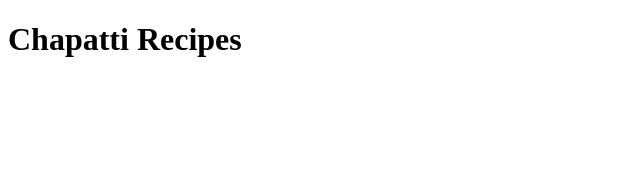
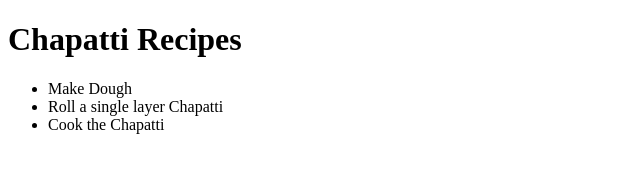
Before and after one commit to skjeeth1/odin-recipes, a plain HTML site: page recipes/chapatti.html in a window 1280 px wide. Shown: the whole page, without its empty margins (0-640 px from the left). Drawn offline with Linux system fonts and the light colour scheme.

Commit message:
Added chapatti recipe and linked to index file

```diff
--- a/recipes/chapatti.html
+++ b/recipes/chapatti.html
@@ -9,5 +9,12 @@
     <h1>
         Chapatti Recipes
     </h1>
+    <p>
+        <ul>
+            <li> Make Dough</li>
+            <li>Roll a single layer Chapatti</li>
+            <li>Cook the Chapatti</li>
+        </ul>
+    </p>
 </body>
 </html>
```
Also changed, not shown: index.html (+2 -1 lines).
